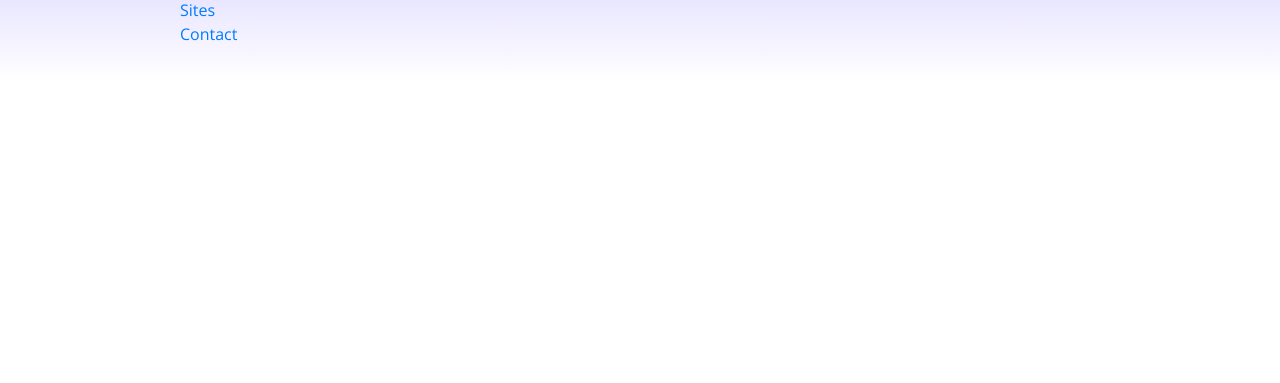
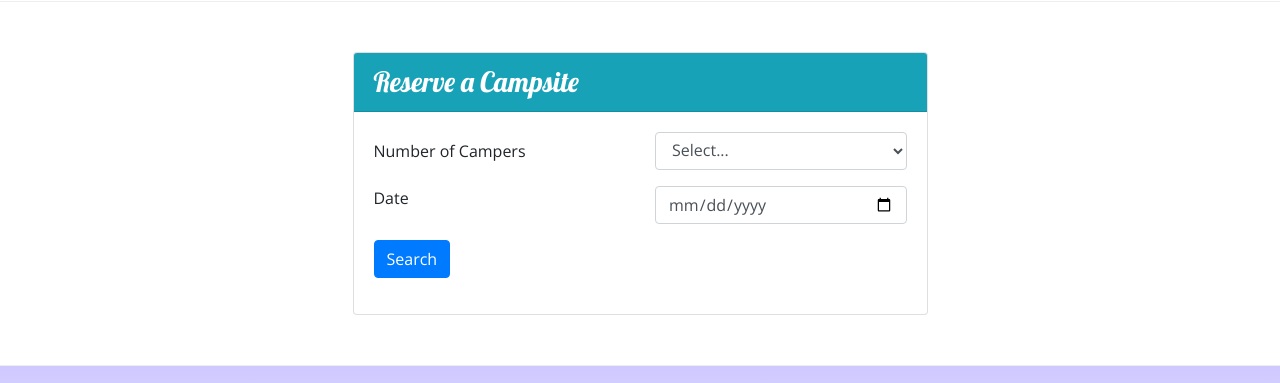
Before and after one commit to cristiaann-VL4L/nucampsite, a website: page index.html in a window 1280 px wide. Shown: the part 1151-1534 px from the top of the page. Before the commit the page ends 1233 px from the top, so only its background shows below. Drawn offline with nearby package versions, Linux system fonts and the light colour scheme.

Commit message:
Week 2 assignment added React Lake Campground image, form, and button anchored to the form

```diff
--- a/index.html
+++ b/index.html
@@ -32,6 +32,13 @@
                 <div class="col">
                     <h1>NuCamp</h1>
                     <h2>a better way to camp</h2>
+                </div>
+                <div class="col-md-4 col-xl-2 mt-4">
+                    <a href="#reserveForm">
+                        <button class="btn btn-info btn-lg">
+                            Reserve Campsite
+                        </button>
+                    </a>
                 </div>
             </div>
         </div>
@@ -92,8 +99,14 @@
                 <h2>Featured Campsites</h2>
             </div>
             <div class="col">
-                <h3>React Lake Campground</h3>
-                <p class="d-none d-sm-block">Nestled in the foothills of the Chrome Mountains, this campground on the shores of the pristine React Lake is a favorite for fly fishers.</p>
+                    <div class="media">
+                        <div class="media-body align-self-center">
+                            <h3>React Lake Campground</h3>
+                            <p class="d-none d-sm-block">Nestled in the foothills of the Chrome Mountains, this campground on the shores of the pristine React Lake is a favorite for fly fishers.</p>
+                        </div>
+                        <img class="d-flex ml-3 img-thumbnail" src="img/react-lake-thumb.jpg" alt="">
+                    </div>
+                </div>
             </div>
         </div>
 
@@ -112,7 +125,55 @@
             </div>
         </div>
 
+        <div class="row row-content">
+            <div class="col-sm-6 mx-auto">
+                <div class="card">
+                    <h3 class="card-header bg-info text-white">Reserve a Campsite</h3>
+                    <div class="card-body">
+                        <form form-inline id="reserveForm">
+                            <div class="row form-group">
+                                <label class="col-sm-6 col-form-label" for="">Number of Campers</label>
+                                <div class="col">
+                                    <select class="form-control" name="numCampers" id="numCampers">
+                                        <option value="Select">Select...</option>
+                                        <option value="1">1</option>
+                                        <option value="2">2</option>
+                                        <option value="3">3</option>
+                                        <option value="4">4</option>
+                                        <option value="5">5</option>
+                                        <option value="6">6</option>
+                                    </select>
+                                </div>
+                            </div>
+                            <div class="row form-group">
+                                <label class="col-sm-6" for="date">Date</label>
+                                <div class="col-sm-6">
+                                    <input class="form-control" type="date" id="date" name="date" placeholder="Date">
+                                </div>
+
+                            </div>
+                            <div class="row form-group">
+                                <div class="col">
+                                    <button class="btn btn-primary" type="submit">Search</button>
+                                </div>
+                            </div>
+
+
+
+                        </form>
+                    </div>
+                </div>
+
+
+            </div>
+
+
+        </div>
+
+
     </div>
+
+
 
     <footer class="site-footer">
         <div class="container">
```
Also changed, not shown: contactus.html (+1 -0 lines).
